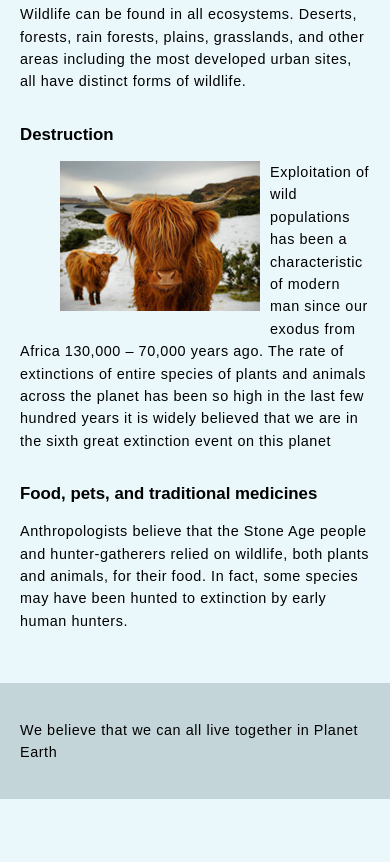
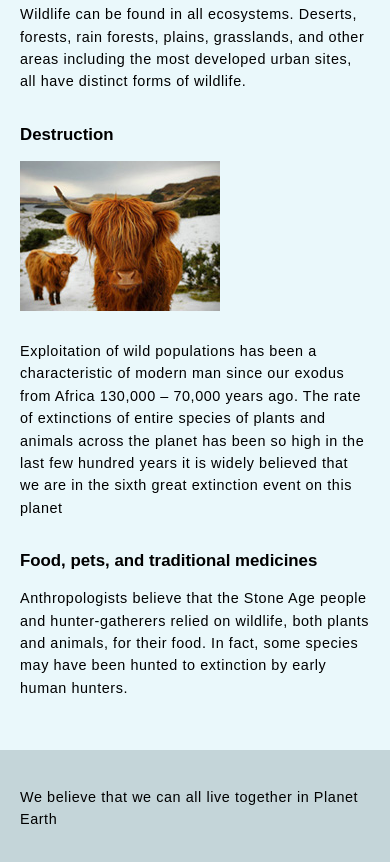
Before and after one commit to bbtodd/CIS128homework2, a plain HTML site: page index.html in a window 390 px wide. Shown: the part 859-1721 px from the top of the page. Before the commit the page ends 1658 px from the top, so only its background shows below. Drawn offline with Linux system fonts and the light colour scheme.

Commit message:
Update style.css

```diff
--- a/css/style.css
+++ b/css/style.css
@@ -1,4 +1,4 @@
-body, h1, h2, h3, p, img, ul, li{
+body, h1, h2, h3, p, img, ul, li, figure {
 	border:0; margin:0; padding:0;
 }
 	/*the above is a very basic reset rule.  Every browser has a slightly different default for HTML tags.  By using this simple CSS reset, all the more glaring styles
@@ -141,8 +141,8 @@ aside a:hover{
 	aside {
 	  grid-column: 1 / span 4;
 	}
-	figure {
-		clear:both; /* this clears floats.  This would be used to cancel out a float's behavior on content below it.  */
+	.float-left {
+		float: none;
 	}
 
   }
```
